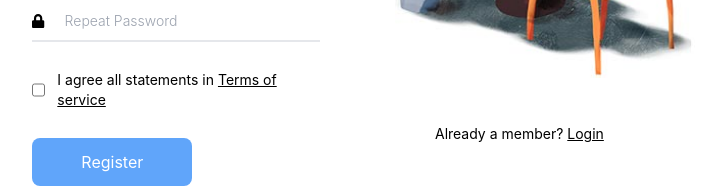
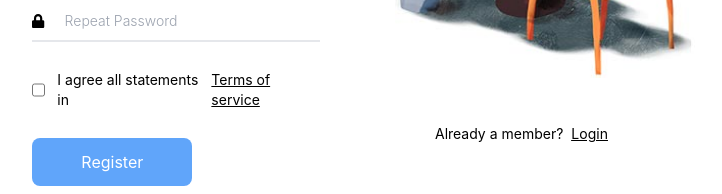
Before and after one commit to clomira/clomira, a Next.js app: page /signup in a window 1280 px wide. Shown: the part 438-632 px from the top of the page, without its empty margins (325-1047 px from the left). Built offline with nearby package versions, Linux system fonts and the light colour scheme.

Commit message:
added links in login and signup page

```diff
--- a/pages/404.tsx
+++ b/pages/404.tsx
@@ -4,18 +4,17 @@ import { useRouter } from "next/router";
 import styles from "../styles/err.module.css";
 
 const err = () => {
-    const rout = useRouter();
+  const route = useRouter();
   useEffect(() => {
     setTimeout(() => {
-            rout.push("/");
-        }, 3500)
+      route.push("/");
+    }, 10000);
   }, []);
 
   return (
-        < div >
-            <div >
-                <header className={styles.topheader}>
-                </header>
+    <div>
+      <div>
+        <header className={styles.topheader}></header>
         <div>
           <div className={styles.starsec}></div>
           <div className={styles.starthird}></div>
@@ -36,18 +35,22 @@ const err = () => {
           <div className={styles.error__content}>
             <div className={`${styles.error__message} ${styles.message}`}></div>
             <h1 className={styles.message__title}>Page Not Found</h1>
-                        <p className={styles.message__text}>We're sorry, the page you were looking for isn't found here. The link you followed may either be broken or no longer exists. Please try again, or take a look at our.</p>
+            <p className={styles.message__text}>
+              We're sorry, the page you were looking for isn't found here. The
+              link you followed may either be broken or no longer exists. Please
+              try again, or take a look at our.
+            </p>
           </div>
           <div className={`${styles.error__nav} ${styles.enav}`}>
             <a href="/" className={styles.enav__link}></a>
           </div>
         </section>
-            </div >
-        </ div>
-    )
-}
+      </div>
+    </div>
+  );
+};
 
-export default err
+export default err;
 
 err.getLayout = function PageLayout(page: ReactNode) {
   return <div>{page}</div>;
--- a/pages/login/index.tsx
+++ b/pages/login/index.tsx
@@ -1,25 +1,18 @@
 import Image from "next/image";
 import { ReactNode } from "react";
+import Link from "next/link";
 
-
-declare global {
-  namespace JSX {
-      interface IntrinsicElements {
-          span: { children: string; className: string; }
-      }
-  }
-}
 function login() {
   return (
     <div className="h-screen w-screen overflow-hidden bg-zinc-100">
       <div className="grid grid-cols-2 h-3/4 w-2/3 rounded-2xl mt-24 mx-auto bg-white pt-10">
         <div className="pt-20 pl-32">
           <Image src="/login.jpg" height="300px" width="300px" />
-          <div className="pl-2 mt-10 text-sm">
-            Not a member yet?
-            <span className="underline cursor-pointer pl-2" >
-              Create Account
-            </span>
+          <div className="pl-2 mt-10 text-sm flex ">
+            <div>Not a member yet?</div>
+            <div className="underline cursor-pointer pl-2">
+              <Link href="/signup"> Create Account</Link>
+            </div>
           </div>
         </div>
         <div className="pl-8 pt-12">
--- a/pages/signup/index.tsx
+++ b/pages/signup/index.tsx
@@ -1,5 +1,6 @@
 import Image from "next/image";
 import { ReactNode } from "react";
+import Link from "next/link";
 
 function signup() {
   return (
@@ -41,9 +42,11 @@ function signup() {
           </div>
           <div className="flex mt-7">
             <input type="checkbox" />
-            <div className="text-sm pl-3">
-              I agree all statements in{" "}
-              <span className="underline cursor-pointer">Terms of service</span>
+            <div className="text-sm pl-3 flex">
+              <div>I agree all statements in</div>
+              <div className="underline cursor-pointer pl-2">
+                Terms of service
+              </div>
             </div>
           </div>
           <div>
@@ -54,9 +57,11 @@ function signup() {
         </div>
         <div className="pt-20 pl-20">
           <Image src="/signup.jpg" height="300px" width="300px" />
-          <div className="pl-10 mt-10 text-sm">
-            Already a member?{" "}
-            <span className="underline cursor-pointer">Login</span>
+          <div className="pl-10 mt-10 text-sm flex">
+            <div>Already a member?</div>
+            <div className="underline cursor-pointer pl-2">
+              <Link href="/login"> Login</Link>
+            </div>
           </div>
         </div>
       </div>
```
Lines whose indentation alone changed are shown as unchanged.
